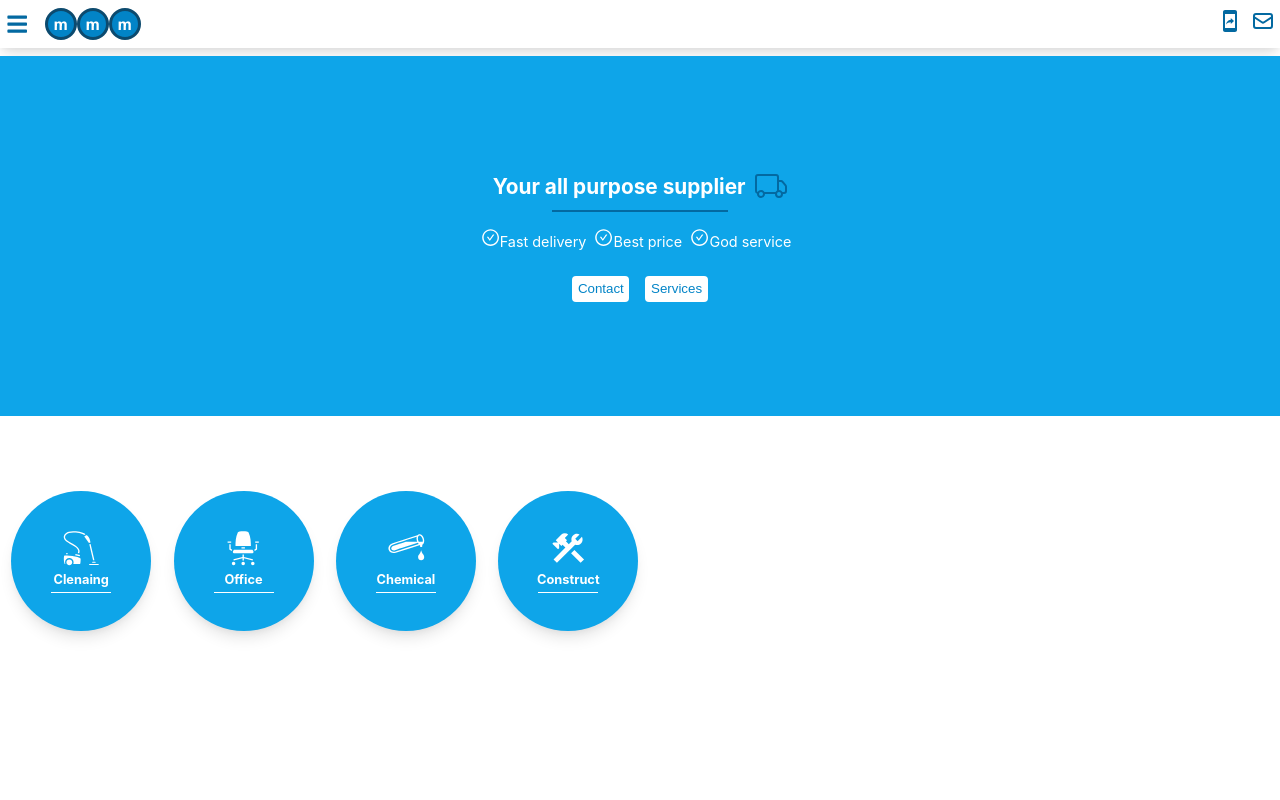
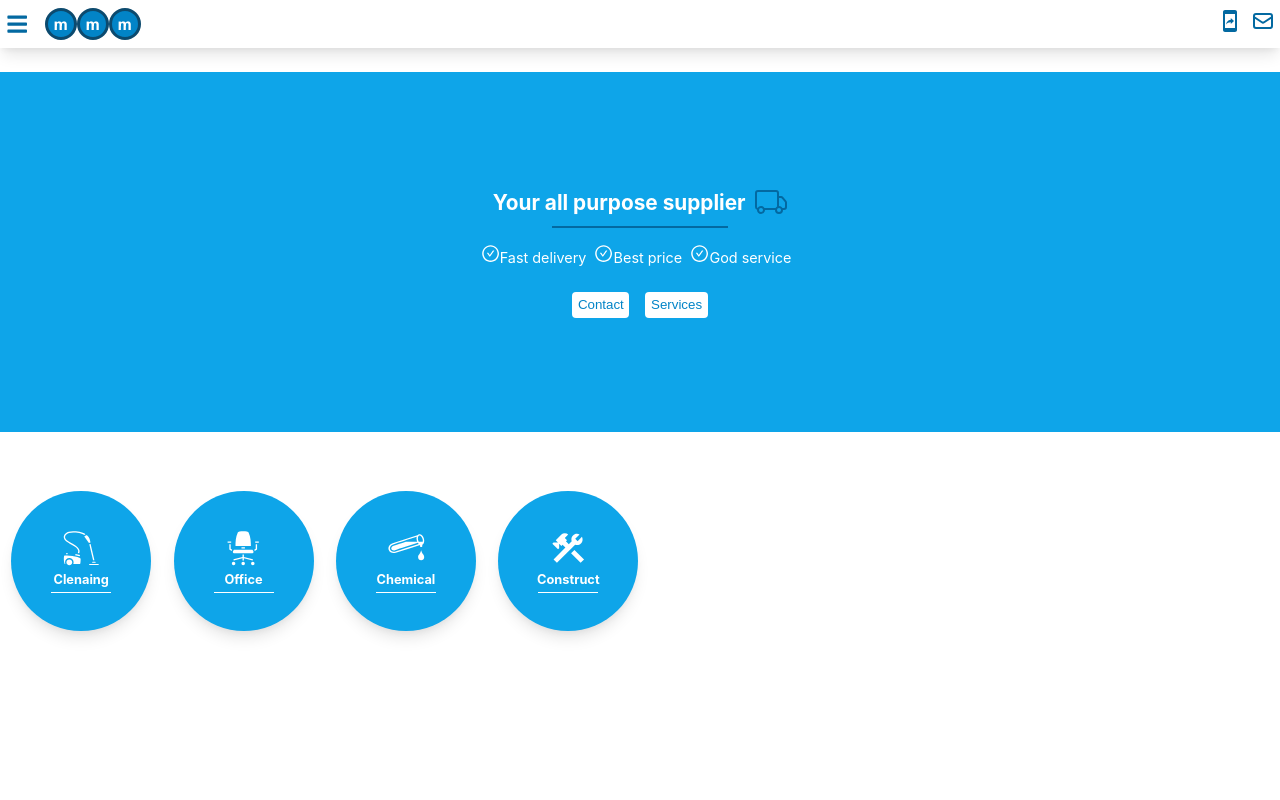
Before and after one commit to louiestokk/3m-customer-website-react, a React (Create React App) app: page / in a window 1280 px wide. Shown: the top 800 px of the page. Built offline with nearby package versions, Linux system fonts and the light colour scheme.

Commit message:
new update

```diff
--- a/src/index.css
+++ b/src/index.css
@@ -110,7 +110,7 @@ li {
   z-index: 10;
 }
 .banner-container {
-  top: 7%;
+  top: 9%;
   position: absolute;
   display: flex;
   flex-direction: column;
```
